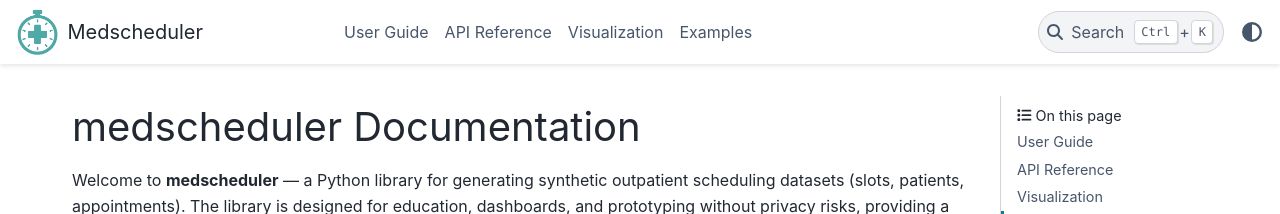
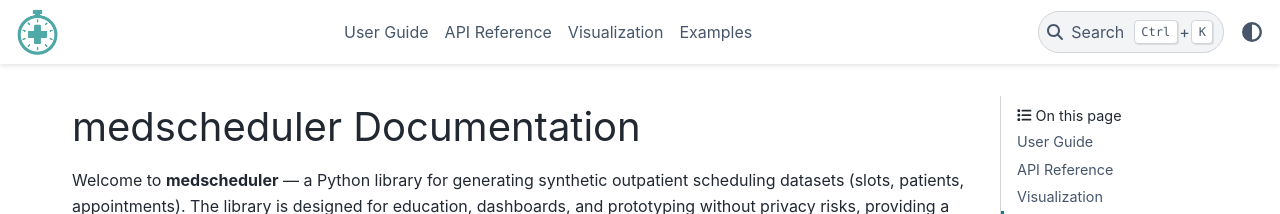
Before and after one commit to carogaltier/medscheduler, a Sphinx documentation site: the page built from docs/index.md, in a window 1280 px wide. Shown: the top 214 px of the page. Built offline with Sphinx 7.4.7 and the PyData theme 0.15.4, drawn with Linux system fonts in a browser that asks for light colours.

Commit message:
Update conf.py

```diff
--- a/docs/conf.py
+++ b/docs/conf.py
@@ -39,18 +39,8 @@ html_title = "Medscheduler"
 # Don't try to build API folder for now (until we wire autodoc)
 exclude_patterns = ["_build", "Thumbs.db", ".DS_Store", "api/**"]
 
-# Logo path (relative to docs/)
+# Logo path
 html_logo = "_static/logo.png"
-
-# Opcional: favicon
 html_favicon = "_static/logo.png"
 
-# Theme options
-html_theme_options = {
-    "logo": {
-        "text": "Medscheduler",
-    },
-    "show_toc_level": 2,
-}
-
 html_static_path = ["_static"]
```
